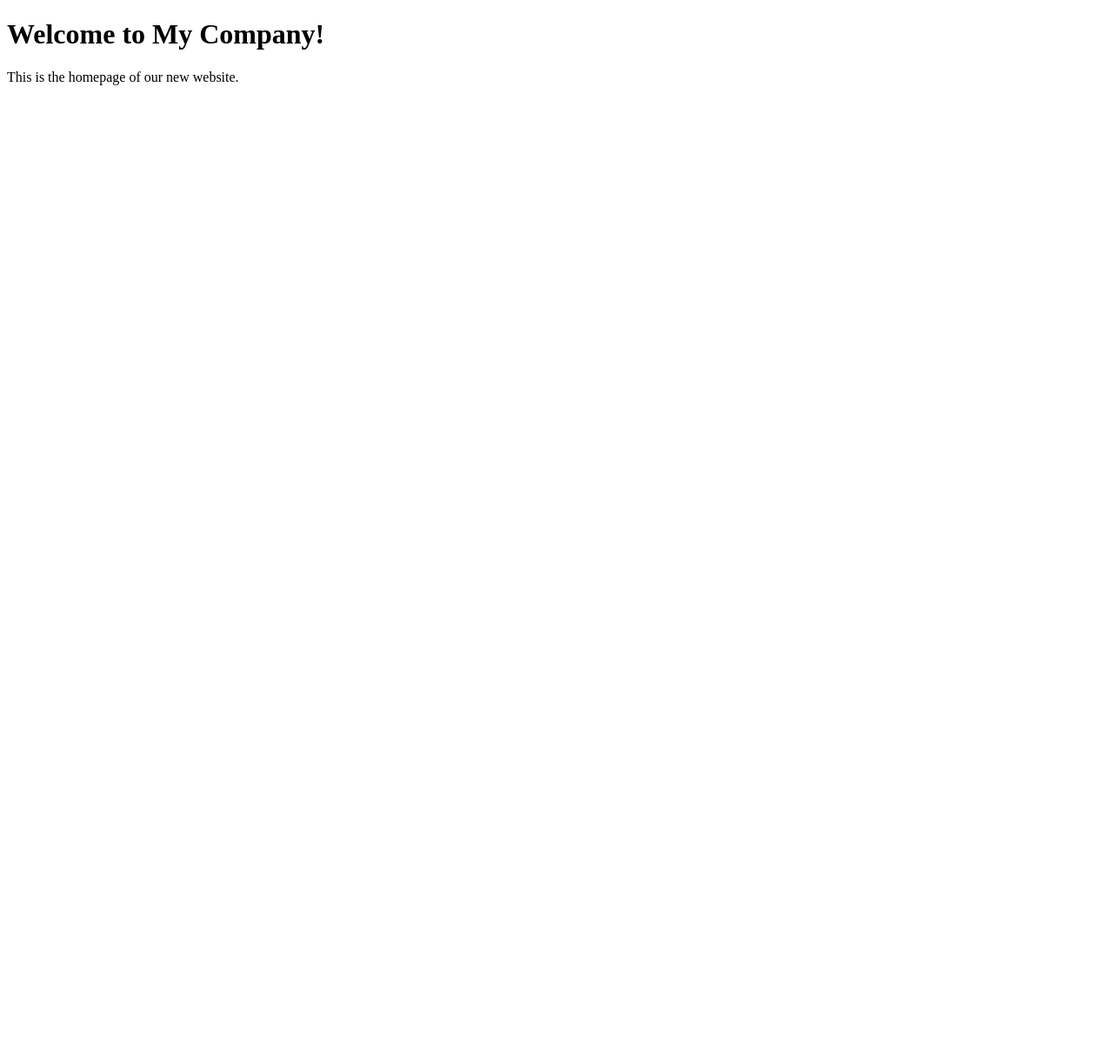
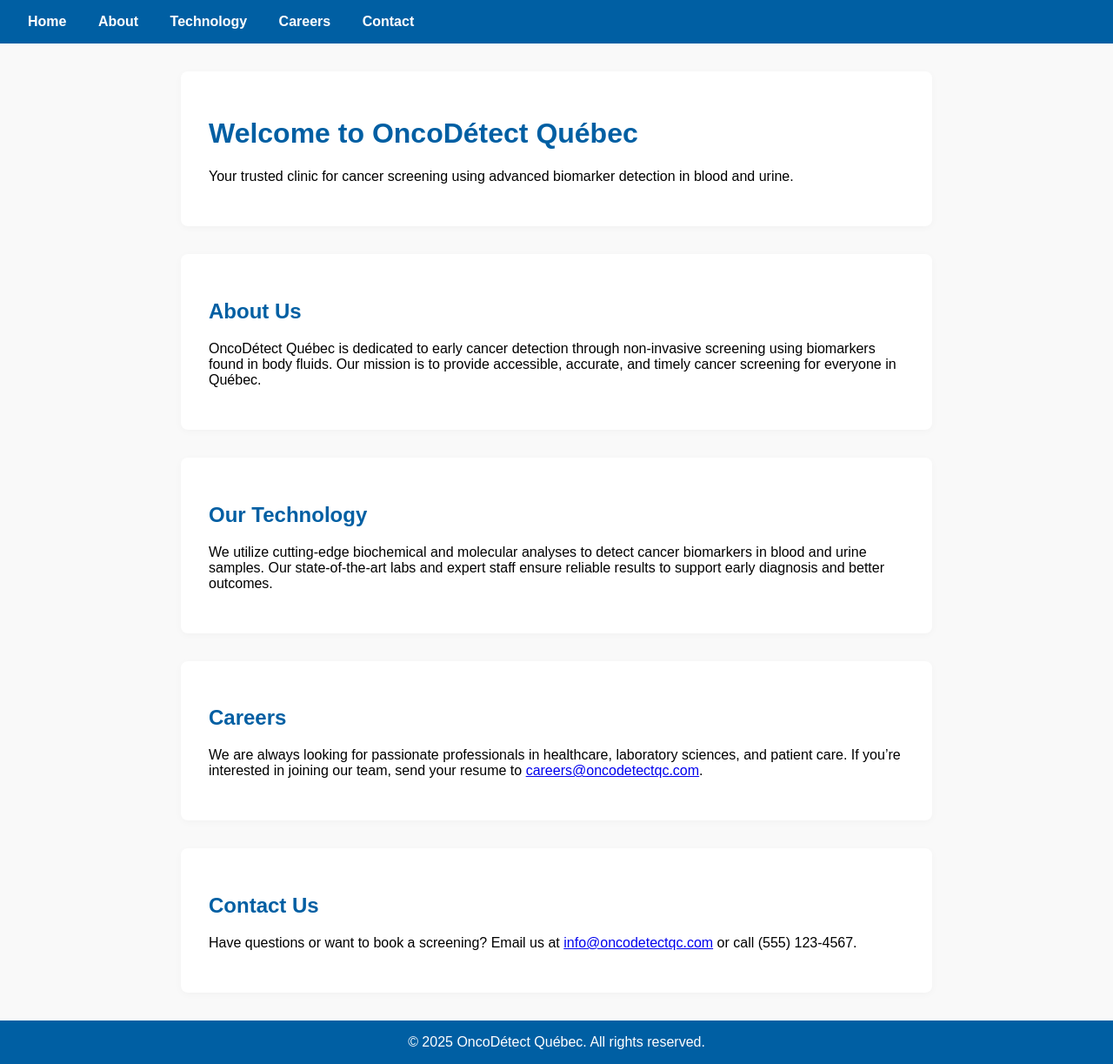
Before and after one commit to Alexandrinemartel/Company-website, a plain HTML site: page index.html in a window 1280 px wide. Shown: the whole page at 87% size. Before the commit the page ends 800 px from the top, so only its background shows below. Drawn offline with Linux system fonts and the light colour scheme.

Commit message:
Update index.html

```diff
--- a/index.html
+++ b/index.html
@@ -2,10 +2,52 @@
 <html lang="en">
 <head>
   <meta charset="UTF-8">
-  <title>My Company Website</title>
+  <title>OncoDétect Québec</title>
+  <style>
+    body { font-family: Arial, sans-serif; margin: 0; background: #f9f9f9; }
+    nav { background: #005fa3; padding: 1em; }
+    nav a { color: #fff; margin: 0 1em; text-decoration: none; font-weight: bold; }
+    .section { padding: 2em; max-width: 800px; margin: 2em auto; background: #fff; border-radius: 8px; box-shadow: 0 2px 8px rgba(0,0,0,0.03); }
+    h1, h2 { color: #005fa3; }
+    footer { background: #005fa3; color: #fff; text-align: center; padding: 1em 0; margin-top: 2em; }
+  </style>
 </head>
 <body>
-  <h1>Welcome to My Company!</h1>
-  <p>This is the homepage of our new website.</p>
+  <nav>
+    <a href="#home">Home</a>
+    <a href="#about">About</a>
+    <a href="#technology">Technology</a>
+    <a href="#careers">Careers</a>
+    <a href="#contact">Contact</a>
+  </nav>
+
+  <div class="section" id="home">
+    <h1>Welcome to OncoDétect Québec</h1>
+    <p>Your trusted clinic for cancer screening using advanced biomarker detection in blood and urine.</p>
+  </div>
+
+  <div class="section" id="about">
+    <h2>About Us</h2>
+    <p>OncoDétect Québec is dedicated to early cancer detection through non-invasive screening using biomarkers found in body fluids. Our mission is to provide accessible, accurate, and timely cancer screening for everyone in Québec.</p>
+  </div>
+
+  <div class="section" id="technology">
+    <h2>Our Technology</h2>
+    <p>We utilize cutting-edge biochemical and molecular analyses to detect cancer biomarkers in blood and urine samples. Our state-of-the-art labs and expert staff ensure reliable results to support early diagnosis and better outcomes.</p>
+  </div>
+
+  <div class="section" id="careers">
+    <h2>Careers</h2>
+    <p>We are always looking for passionate professionals in healthcare, laboratory sciences, and patient care. If you’re interested in joining our team, send your resume to <a href="mailto:careers@oncodetectqc.com">careers@oncodetectqc.com</a>.</p>
+  </div>
+
+  <div class="section" id="contact">
+    <h2>Contact Us</h2>
+    <p>Have questions or want to book a screening? Email us at <a href="mailto:info@oncodetectqc.com">info@oncodetectqc.com</a> or call (555) 123-4567.</p>
+  </div>
+
+  <footer>
+    &copy; 2025 OncoDétect Québec. All rights reserved.
+  </footer>
 </body>
 </html>
```
